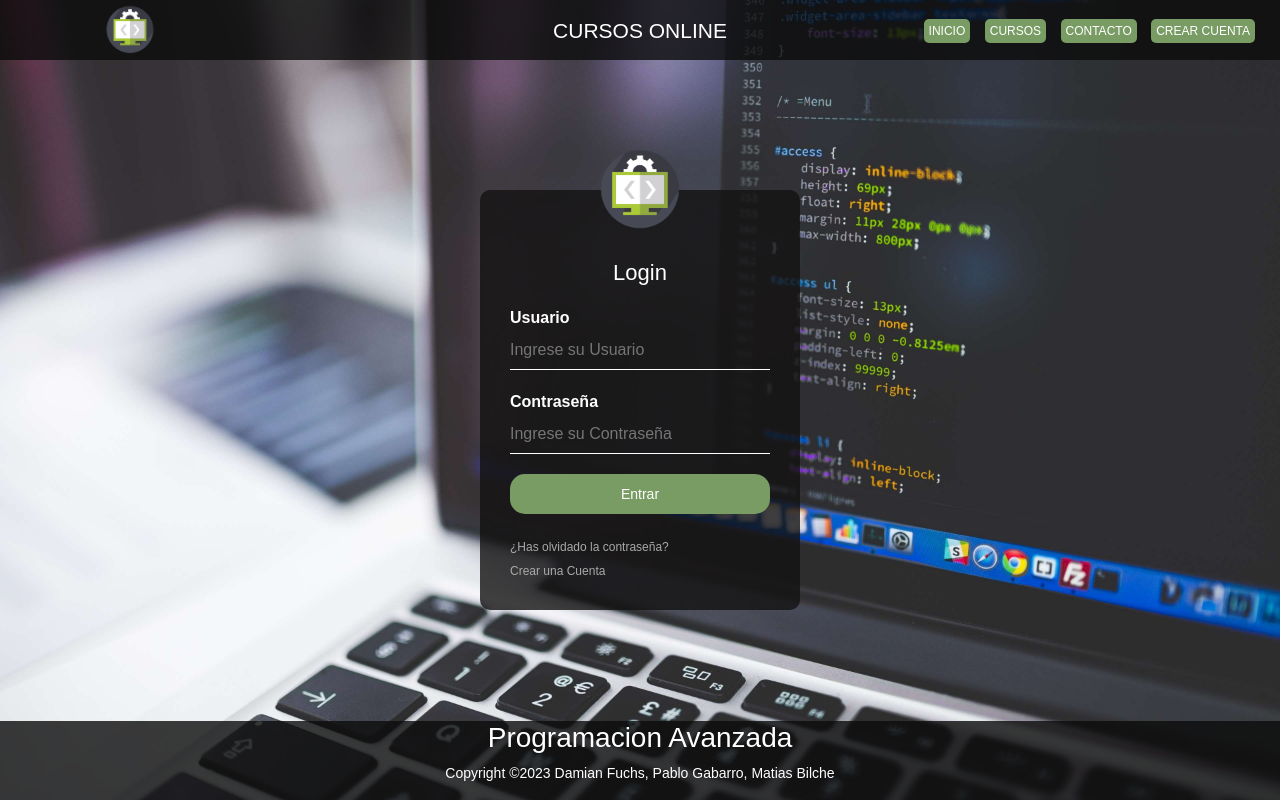
After one commit to damianfuchs/ventas-cursos-online, a PHP site: page /index.php in a window 1280 px wide. The commit adds this page. Run offline with PHP 8.4, Linux system fonts and the light colour scheme.

Commit message:
Agregado Login - Login.php - Index.php (pagina principal) - Modularizacion de header, footer y estilos.

```diff
--- a/style.css
+++ b/estilos/index.css
@@ -4,6 +4,8 @@ body{
     background-size: cover;
     font-family: sans-serif;
     height: 100vh;
+    background-image: url(../imagenes/fondoHome2.jpg);
+    background-repeat: no-repeat;
 }
 
 .cuadro-Login {
--- /dev/null
+++ b/includes/footer.php
@@ -0,0 +1,17 @@
+<!DOCTYPE html>
+<html lang=en>
+<head>
+    <meta charset="UTF-8">
+    <meta name="viewport" content="width=device-width, initial-scale=1.0">
+    <title>Login</title>
+    <link rel="stylesheet" href="estilos/index.css">
+</head>
+<footer>
+    <div class="cuadro-footer">
+        <h3>Programacion Avanzada </h3>
+    </div>
+
+    <div class="textoAbajo">
+        <p>Copyright &copy;2023 Damian Fuchs, Pablo Gabarro, Matias Bilche</p>
+    </div>
+</footer>
--- /dev/null
+++ b/includes/header.php
@@ -0,0 +1,24 @@
+<!DOCTYPE html>
+<html lang=en>
+<head>
+    <meta charset="UTF-8">
+    <meta name="viewport" content="width=device-width, initial-scale=1.0">
+    <title>Login</title>
+    <link rel="stylesheet" href="estilos/index.css">
+</head>
+<header>
+    <div>
+        <h3>CURSOS ONLINE</h3>
+    </div>
+    <nav>
+        <img class="avatar"src="imagenes/logo.png" alt="logo">
+
+        <ul>
+            <li><a href="#">Inicio</a></li>
+            <li><a href="#">Cursos</a></li>
+            <li><a href="#">Contacto</a></li>
+            <li><a class="registro" href="#">Crear cuenta</a></li>
+
+        </ul>
+    </nav>
+</header>
--- a/index.html
+++ b/index.html
@@ -65,8 +65,4 @@
     </footer>
 
 </body>
-
-<footer>
-
-</footer>
 </html>
--- /dev/null
+++ b/index.php
@@ -0,0 +1,38 @@
+<?php session_start(); ?>
+
+<?php include('includes/header.php'); ?>
+
+<link rel="stylesheet" href="https://cdn.jsdelivr.net/npm/bootstrap@4.0.0/dist/css/bootstrap.min.css" integrity="sha384-Gn5384xqQ1aoWXA+058RXPxPg6fy4IWvTNh0E263XmFcJlSAwiGgFAW/dAiS6JXm" crossorigin="anonymous">
+
+<?php
+if (isset($_SESSION['mensaje_exito'])) {
+    $mensaje_exito = $_SESSION['mensaje_exito'];
+    unset($_SESSION['mensaje_exito']); // Borra el mensaje de éxito para que no se muestre de nuevo
+    echo '<div class="alert alert-success">' . $mensaje_exito . '</div>';
+} elseif (isset($_SESSION['mensaje_error'])) {
+    $mensaje_error = $_SESSION['mensaje_error'];
+    unset($_SESSION['mensaje_error']); // Borra el mensaje de error para que no se muestre de nuevo
+    echo '<div class="alert alert-danger">'.$mensaje_error.'</div>';
+}
+?>
+
+
+<div class="cuadro-Login">
+      <img class="avatar"src="imagenes/logo.png" alt="logo">
+        <h1>Login</h1>
+        <form action="login.php" method="post">
+
+            <label for="usuario">Usuario</label>
+            <input type="text" name="usuario" placeholder="Ingrese su Usuario">
+
+            <label for="password">Contraseña</label>
+            <input type="password" name="contraseña" placeholder="Ingrese su Contraseña">
+
+            <input type="submit" value="Entrar">
+
+            <a href="#">¿Has olvidado la contraseña?</a><br>
+            <a href="#">Crear una Cuenta</a>
+        </form>
+    </div>
+
+<?php include('includes/footer.php'); ?>
```
Also changed, not shown: login.php (added, +19 -0 lines).
